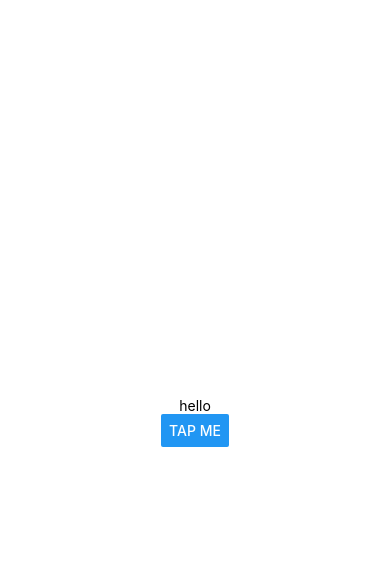
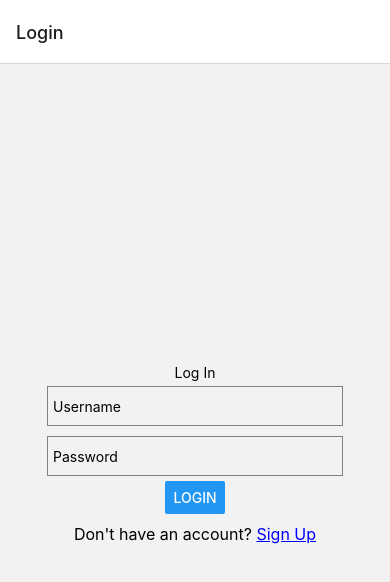
Before and after one commit to vivek12311/BT-Fashion, a React Native app: screen /Login in a window 390 px wide. Shown: the top 582 px of the page. Built offline with nearby package versions, Linux system fonts and the light colour scheme.

Commit message:
Login & Signup

```diff
--- a/App.js
+++ b/App.js
@@ -1,21 +1,22 @@
-import { StatusBar } from 'expo-status-bar';
-import { StyleSheet, Text, View, Button } from 'react-native';
+import 'react-native-gesture-handler';
+import React from 'react';
+import { View, StyleSheet } from 'react-native';
+import { NavigationContainer } from '@react-navigation/native';
+import { createStackNavigator } from '@react-navigation/stack';
+import Login from './Frontend/Login';
+import Signup from './Frontend/Signup';
 
-export default function App() {
+const Stack = createStackNavigator();
+
+const App = () => {
   return (
-    <View style={styles.container}>
-      <Text>hello</Text>
-      <StatusBar style="auto" />
-      <Button title="tap me" />
-    </View>
+    <NavigationContainer>
+      <Stack.Navigator>
+        <Stack.Screen name="Login" component={Login} />
+        <Stack.Screen name="Signup" component={Signup} />
+      </Stack.Navigator>
+    </NavigationContainer>
   );
-}
+};
 
-const styles = StyleSheet.create({
-  container: {
-    flex: 1,
-    backgroundColor: '#fff',
-    alignItems: 'center',
-    justifyContent: 'center',
-  },
-});
+export default App;
--- /dev/null
+++ b/Frontend/Login.js
@@ -0,0 +1,75 @@
+import React, { useState } from 'react';
+import { View, Text, Button, TextInput, StyleSheet, TouchableOpacity } from 'react-native';
+import { useNavigation } from '@react-navigation/native';
+
+export default function Login() {
+  const navigation = useNavigation();
+  const [username, setUsername] = useState('');
+  const [password, setPassword] = useState('');
+
+  const handleLogin = () => {
+    // Add your login logic here
+  };
+
+  const navigateToSignup = () => {
+    navigation.navigate('Signup');
+  };
+
+  return (
+    <View style={styles.container}>
+      <View style={styles.loginname}>
+        <Text>Log In</Text>
+        <TextInput
+          style={styles.input}
+          placeholder="Username"
+          onChangeText={(text) => setUsername(text)}
+          value={username}
+        />
+        <TextInput
+          style={styles.input}
+          placeholder="Password"
+          secureTextEntry={true}
+          onChangeText={(text) => setPassword(text)}
+          value={password}
+        />
+        <Button title="Login" onPress={handleLogin} />
+
+        <Text style={styles.signupText}>
+          Don't have an account?{' '}
+          <TouchableOpacity onPress={navigateToSignup}>
+            <Text style={styles.signupLink}>Sign Up</Text>
+          </TouchableOpacity>
+        </Text>
+      </View>
+    </View>
+  );
+}
+
+const styles = StyleSheet.create({
+  container: {
+    flex: 1,
+    alignItems: 'center',
+    justifyContent: 'center',
+  },
+  loginname: {
+    width: '100%',
+    alignItems: 'center',
+    padding: 10,
+  },
+  input: {
+    width: '80%',
+    height: 40,
+    borderColor: 'gray',
+    borderWidth: 1,
+    marginVertical: 5,
+    padding: 5,
+  },
+  signupText: {
+    marginTop: 10,
+    fontSize: 16,
+  },
+  signupLink: {
+    color: 'blue',
+    textDecorationLine: 'underline',
+  },
+});
--- /dev/null
+++ b/Frontend/Signup.js
@@ -0,0 +1,51 @@
+import React from 'react';
+import { View, Text, Button, TextInput, StyleSheet } from 'react-native';
+
+export default function Signup() {
+  const [username, setUsername] = React.useState('');
+  const [password, setPassword] = React.useState('');
+
+  const handleSignup = () => {
+    // Implement your signup logic here
+  };
+
+  return (
+    <View style={styles.container}>
+      <Text style={styles.title}>Sign Up</Text>
+      <TextInput
+        style={styles.input}
+        placeholder="Username"
+        onChangeText={(text) => setUsername(text)}
+        value={username}
+      />
+      <TextInput
+        style={styles.input}
+        placeholder="Password"
+        secureTextEntry={true}
+        onChangeText={(text) => setPassword(text)}
+        value={password}
+      />
+      <Button title="Sign Up" onPress={handleSignup} />
+    </View>
+  );
+}
+
+const styles = StyleSheet.create({
+  container: {
+    flex: 1,
+    alignItems: 'center',
+    justifyContent: 'center',
+  },
+  title: {
+    fontSize: 24,
+    marginBottom: 20,
+  },
+  input: {
+    width: '80%',
+    height: 40,
+    borderColor: 'gray',
+    borderWidth: 1,
+    marginVertical: 5,
+    padding: 5,
+  },
+});
```
Also changed, not shown: package.json (+8 -1 lines), 1 other file (tests, documents, lock files or other folders).
